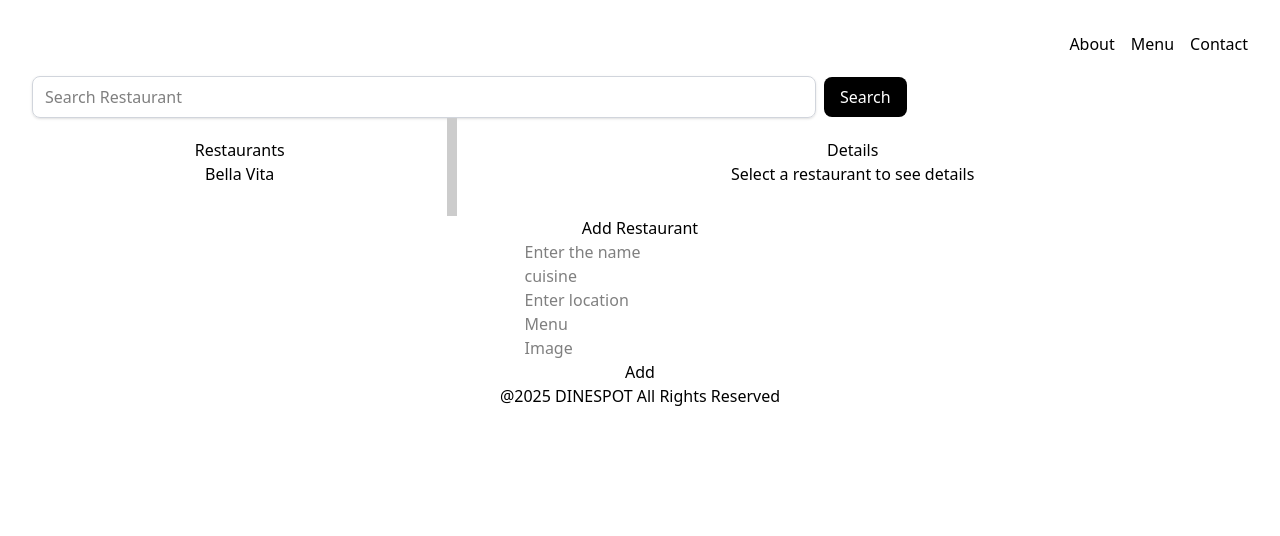
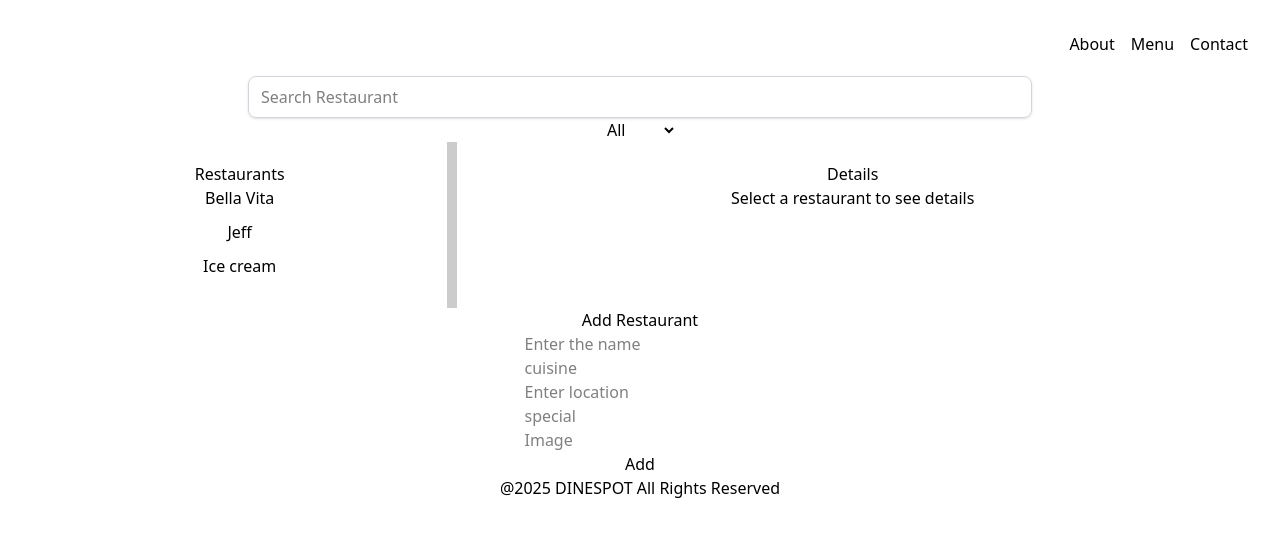
Before and after one commit to Jeff-m9/Dinespot, a React (Vite) app: page / in a window 1280 px wide. Shown: the top 536 px of the page. Built offline with nearby package versions, Linux system fonts and the light colour scheme; data requests are answered from the project's data file.

Commit message:
added filter component

```diff
--- a/db.json
+++ b/db.json
@@ -5,8 +5,24 @@
       "name": "Bella Vita",
       "cuisine": "Italian",
       "location": "Ronald Ngala Street, Nairobi",
-      "menu": "pizza",
+      "special": "pizza",
       "image": "https://i.ebayimg.com/images/g/Ed8AAOSwbvRmy8J-/s-l1600.webp"
+    },
+    {
+      "id": "c260",
+      "name": "Jeff",
+      "cuisine": "African",
+      "location": "Nairobi",
+      "special": "nehgrhgrwhgiw",
+      "image": "https://musicart.xboxlive.com/7/806b5100-0000-0000-0000-000000000002/504/image.jpg"
+    },
+    {
+      "id": "ed37",
+      "name": "Ice cream",
+      "cuisine": "African",
+      "location": "Nairobi",
+      "special": "nehgrhgrwhgiw",
+      "image": "https://bitzngiggles.com/wp-content/uploads/2020/02/Rainbow-Ice-Cream-14-copy.jpg"
     }
 
   ]
--- a/src/App.jsx
+++ b/src/App.jsx
@@ -1,21 +1,30 @@
-
 import { useState, useEffect } from "react";
 import RestaurantList from "./components/RestaurantList";
 import RestaurantDetails from "./components/RestaurantDetails";
 import "./App.css";
 import Form from "./Form";
 import { SearchBar } from "./components/Search-bar";
+import Filter from "./components/Filter";
 import Header from './components/Header';
 import Footer from './components/Footer';
 
 function App() {
   const [restaurants, setRestaurants] = useState([]); //sets state of restaurants to an empty array
+  const [filteredRestaurants, setFilteredRestaurants] = useState([]); //sets state of filtered restaurants
   const [selectedRestaurant, setSelectedRestaurant] = useState(null); //sets state for the selected restaurants
+  const [cuisine, setCuisine] = useState([]);
+
+  const handleFetch = () => {
+    fetch("http://localhost:3000/restaurants") // db.json data
+      .then((r) => r.json())
+      .then((data) => {
+        setRestaurants(data);
+        setFilteredRestaurants(data); // Initialize the filtered list with the full data
+      });
+  }
 
   useEffect(() => {
-    fetch("http://localhost:3000/restaurants") // db.json data
-      .then((r) => r.json())
-      .then((data) => setRestaurants(data));
+    handleFetch();
   }, []);
 
   function handleRestaurantClick(restaurant) {
@@ -26,14 +35,21 @@ function App() {
   return (
     <>
       <Header />
-      <SearchBar />
+      <div>
+        <SearchBar
+          restaurants={restaurants}
+          setFilteredRestaurants={setFilteredRestaurants}
+        />
+        <Filter restaurants={restaurants} cuisine={cuisine} />
+      </div>
+
       <div style={{ display: "flex" }}>
         <div
           style={{ flex: 1, padding: "20px", borderRight: "10px solid #ccc" }}
         >
           <h2>Restaurants</h2>
           <RestaurantList
-            restaurants={restaurants} //passes the list of restaurants from state to the RestaurantList component as a prop
+            restaurants={filteredRestaurants} //passes the list of filtered restaurants from state to the RestaurantList component as a prop
             onRestaurantClick={handleRestaurantClick} //passes the handle click function that gets called when a restaurant is clicked
           />
         </div>
@@ -43,7 +59,7 @@ function App() {
           {/**displays details of a selected restaurant */}
         </div>
       </div>
-      <Form></Form>
+      <Form handleFetch={handleFetch} />
       <Footer />
     </>
   );
--- a/src/Form.jsx
+++ b/src/Form.jsx
@@ -4,12 +4,13 @@ const initialValues = {
   name: "",
   cuisine: "",
   location: "",
-  menu: "",
+  special: "",
   image: "",
 };
 
-function Form() {
+function Form({handleFetch}) {
   const [formData, setFormData] = useState(initialValues);
+  // console.log(formData)
 
   // to handle the inputs
   const handleChange = (e) => {
@@ -26,7 +27,7 @@ function Form() {
   // to handle submit
   const handleSubmit = (e) => {
     e.preventDefault();
-    console.log("form submitted");
+    // console.log("form submitted");
 
     //   using Fetch API to create a resource using POST-network request when the form is submited
 
@@ -38,8 +39,8 @@ function Form() {
       body: JSON.stringify(formData),
     })
       .then((resp) => resp.json())
-      .then((data) => {
-        console.log(data);
+      .then(() => {
+        handleFetch();
       });
 
     //   reseting the form
@@ -48,7 +49,7 @@ function Form() {
 
   return (
     <div className="formContainer">
-      <form onSubmit={handleSubmit} onChange={handleChange}>
+      <form onSubmit={handleSubmit}>
         <div>
           <p>Add Restaurant</p>
           <input
@@ -83,9 +84,9 @@ function Form() {
         <div>
           <input
             type="text"
-            name="menu"
-            placeholder="Menu"
-            value={formData.menu}
+            name="special"
+            placeholder="special"
+            value={formData.special}
             onChange={handleChange}
             required
           />
--- /dev/null
+++ b/src/components/Filter.jsx
@@ -0,0 +1,33 @@
+import React, { useState } from "react";
+
+function Filter({ restaurants, cuisine }) {
+  const [filter, setFilter] = useState("");
+
+  const filteredRestaurants = restaurants.filter(
+    (r) => !filter || r.cuisine === filter
+  );
+
+    cuisine = filteredRestaurants;
+
+
+  return (
+    <div>
+      {/* <h2>Restaurants</h2> */}
+      <select onChange={(e) => setFilter(e.target.value)}>
+        <option value="">All</option>
+        <option value="Italian">Italian</option>
+        <option value="African">African</option>
+        {/* <option value="Chilli">Chilli</option> */}
+      </select>
+      {/* <ul>
+        {filteredRestaurants.map((r) => (
+          <li key={r.id}>
+            {r.name} - {r.cuisine}
+          </li>
+        ))}
+      </ul> */}
+    </div>
+  );
+}
+
+export default Filter;
--- a/src/components/Search-bar.jsx
+++ b/src/components/Search-bar.jsx
@@ -1,43 +1,30 @@
 import React, { useState } from "react";
 
-export function SearchBar() {
-  // State to hold the user's input from the search field
+export function SearchBar({ restaurants, setFilteredRestaurants }) {
+  // State to hold the user's input from the search bar
   const [searchInput, setSearchInput] = useState("");
-  //State to hold the filtered restaurant list
-  const [filteredList, setFilteredList] = useState([])
-
-  // Function to handle form submission
-  const handleSubmit = (e) => {
-    e.preventDefault();
-
-    fetch("http://localhost:3000/restraunts")
-      .then((res) => res.json())
-      .then((data) => {
-        const filteredData = data.filter((restraunt) =>
-        restraunt.name.toLowerCase().includes(searchInput.toLowerCase()))
-      })
-
-      setFilteredList(filteredData);
-  };
 
   // Function to handle changes in the input field
   const handleChange = (e) => {
-    setSearchInput(e.target.value);
+    const value = e.target.value; // Get the current value of the input
+    setSearchInput(value); // Update the local input state
+
+    // Filter the list of restaurants using the input value
+    const filteredData = restaurants.filter((restaurant) =>
+      restaurant.name.toLowerCase().includes(value.toLowerCase())
+    );
+
+    // Pass the filtered data back up to the App component
+    setFilteredRestaurants(filteredData);
   };
 
   return (
-    <form onSubmit={handleSubmit} className="flex items-center gap-2">
       <input
         type="text"
         placeholder="Search Restaurant"
         onChange={handleChange}
         value={searchInput}
         className="px-3 py-2 border border-gray-300 rounded-lg shadow-sm mt-5 w-196"
-      ></input>
-
-      <button className="px-4 py-2 bg-black text-white rounded-lg hover:bg-blue-600 transition mt-5">
-        Search
-      </button>
-    </form>
+      />
   );
 }
```
